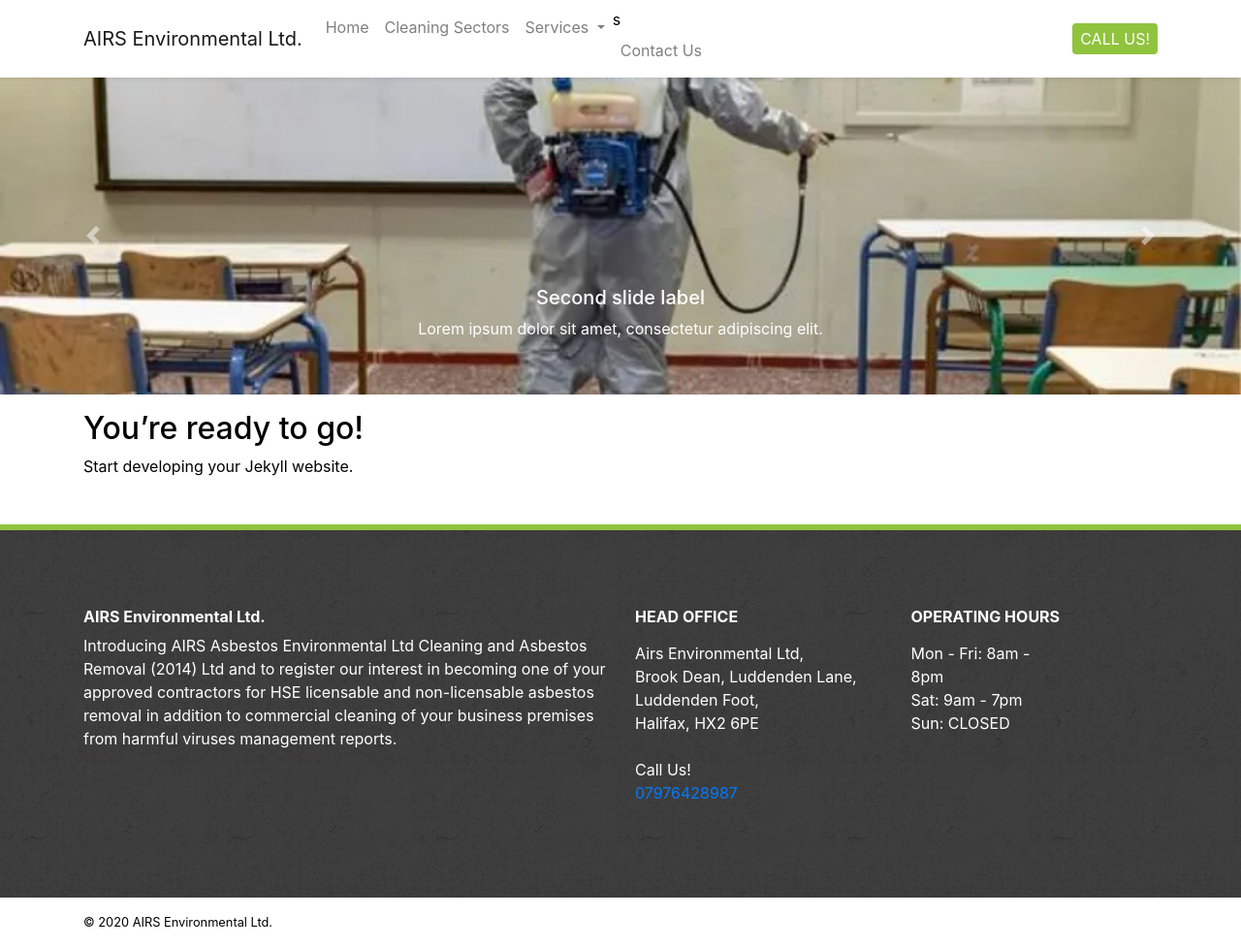
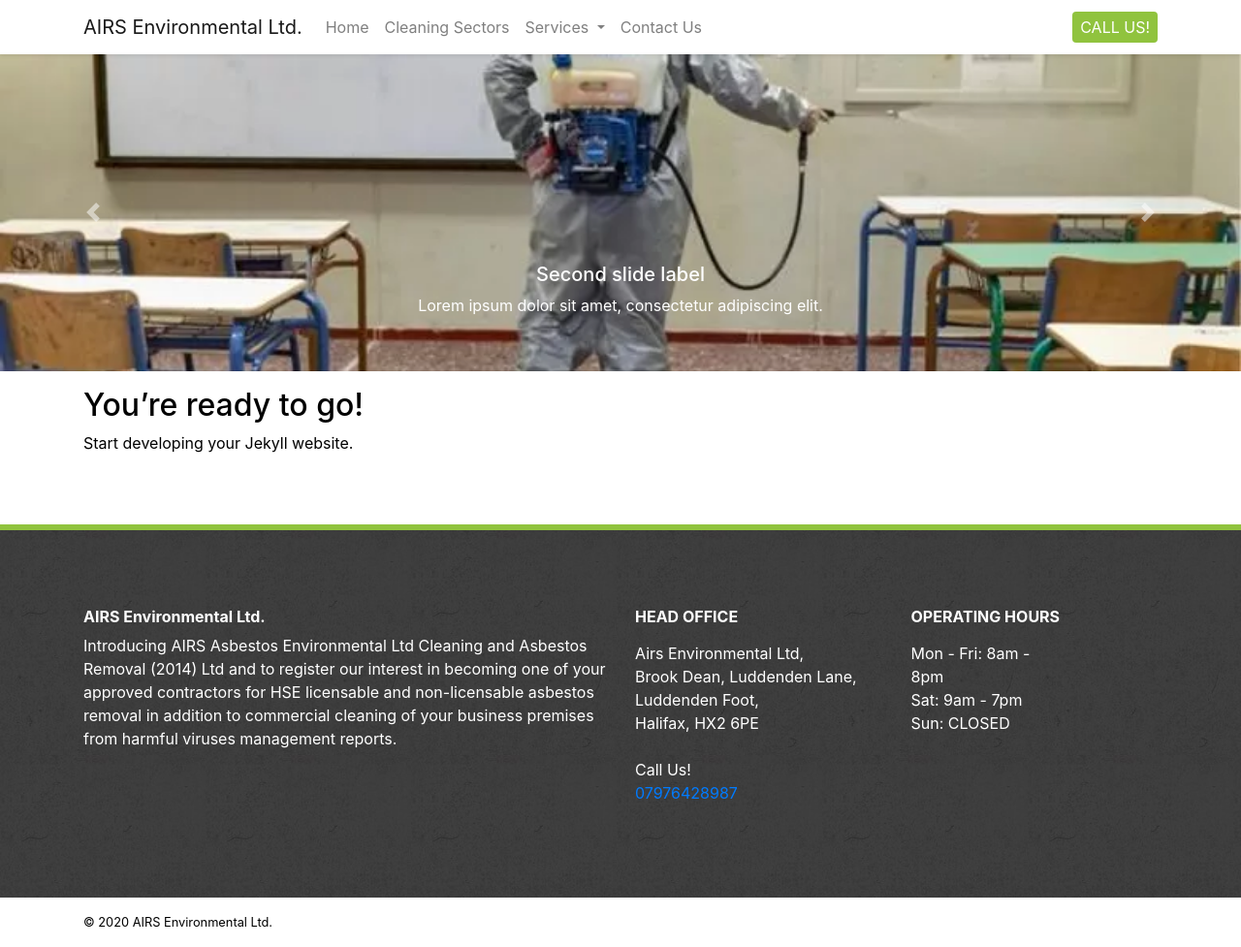
Before and after one commit to adyanmuhammad/airs-2, a Jekyll site: the page built from index.md, in a window 1280 px wide and 977 px high. Shown: the whole window at 97% size. Built offline with Jekyll 4.4.1, drawn with Linux system fonts in a browser that asks for light colours; nearby versions of some CDN libraries.

Commit message:
Add files via upload

```diff
--- a/_includes/header.html
+++ b/_includes/header.html
@@ -42,7 +42,7 @@
               <a class="dropdown-item" href="https://adyanmuhammad.github.io/airs-2/residential-asbestos-removal/" style="padding: .75rem 1.25rem;">Residential Asbestos Removal</a>
             </div>
           </li>
-          <li class="nav-item">s
+          <li class="nav-item">
             <a class="nav-link" href="https://adyanmuhammad.github.io/airs-2/contact/">
               Contact Us
             </a>
```
